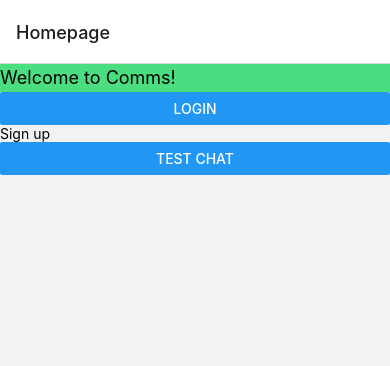
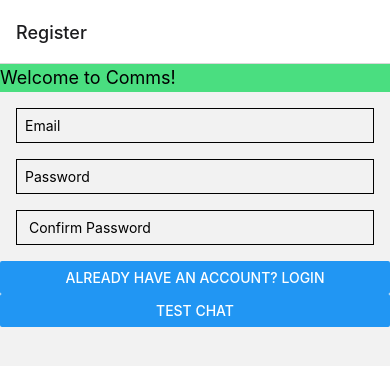
Before and after one commit to Immatrainz/Comms, a React Native app: screen / in a window 390 px wide. Shown: the top 366 px of the page. Built offline with nearby package versions, Linux system fonts and the light colour scheme.

Commit message:
Change signup and login

```diff
--- a/App.tsx
+++ b/App.tsx
@@ -5,7 +5,7 @@
  * @format
  */
 import React from 'react';
-import {Text, View, StyleSheet, Button} from 'react-native';
+import {Text, View, StyleSheet, Button, TextInput} from 'react-native';
 import {NavigationContainer, useNavigation} from '@react-navigation/native';
 import {createNativeStackNavigator} from '@react-navigation/native-stack';
 import Login from './components/Login.tsx';
@@ -30,13 +30,22 @@ import ChatScreen from './components/ChatScreen.tsx';
 
 const Stack = createNativeStackNavigator();
 
-const Homepage = ({navigation}) => {
+const Register = ({navigation}) => {
   const handleClick = () => {};
   return (
     <View>
-      <Text className="bg-green-400 text-lg">Welcome to Comms!</Text>
-      <Button title="Login" onPress={() => navigation.navigate('Login')} />
-      <Text>Sign up</Text>
+      <Text className="bg-green-400 text-lg ">Welcome to Comms!</Text>
+      <TextInput className="m-4 p-2 border" placeholder="Email" />
+      <TextInput className="ml-4 mr-4 mb-4 p-2 border" placeholder="Password" />
+      <TextInput
+        className="ml-4 mr-4 mb-4 p-2 border"
+        placeholder=" Confirm Password"
+      />
+
+      <Button
+        title="Already have an account? Login"
+        onPress={() => navigation.navigate('Login')}
+      />
       <Button title="Test Chat" onPress={() => navigation.navigate('Chat')} />
     </View>
   );
@@ -46,7 +55,7 @@ const MyStack = () => {
   return (
     <NavigationContainer>
       <Stack.Navigator>
-        <Stack.Screen name="Homepage" component={Homepage} />
+        <Stack.Screen name="Register" component={Register} />
         <Stack.Screen name="Login" component={Login} />
         <Stack.Screen name="Chat" component={ChatScreen} />
       </Stack.Navigator>
--- a/components/ChatScreen.tsx
+++ b/components/ChatScreen.tsx
@@ -17,8 +17,7 @@ const ChatScreen = ({navigation}) => {
   React.useEffect(() => {
     messageRef.on('value', snapshot => {
       let data = snapshot.val();
-      const chat = Object.values(data);
-      setMessageArray(chat);
+      setMessageArray(Object.values(data));
     });
   }, []);
 
--- a/components/Login.tsx
+++ b/components/Login.tsx
@@ -4,14 +4,8 @@ import {Text, View, StyleSheet, TextInput, Button} from 'react-native';
 const Login = ({navigation}) => {
   return (
     <View>
-      <TextInput
-        className="m-5 bg-white border-2 border-black h-10"
-        placeholder="Email"
-      />
-      <TextInput
-        className="m-5 bg-white border-2 border-black h-10"
-        placeholder="Password"
-      />
+      <TextInput className="m-4 p-2 border" placeholder="Email" />
+      <TextInput className="ml-4 mr-4 p-2 border" placeholder="Password" />
       <Button title="Submit" />
     </View>
   );
--- a/tailwind.css
+++ b/tailwind.css
@@ -4,6 +4,10 @@
 
 .m-2 {
   margin: 0.5rem
+}
+
+.m-4 {
+  margin: 1rem
 }
 
 .mt-10 {
@@ -16,6 +20,18 @@
 
 .mt-2 {
   margin-top: 0.5rem
+}
+
+.ml-4 {
+  margin-left: 1rem
+}
+
+.mr-4 {
+  margin-right: 1rem
+}
+
+.mb-4 {
+  margin-bottom: 1rem
 }
 
 .flex {
@@ -78,12 +94,20 @@
   align-self: flex-end
 }
 
+.self-center {
+  align-self: center
+}
+
 .justify-self-end {
   justify-self: end
 }
 
 .border-2 {
   border-width: 2px
+}
+
+.border {
+  border-width: 1px
 }
 
 .border-black {
```
